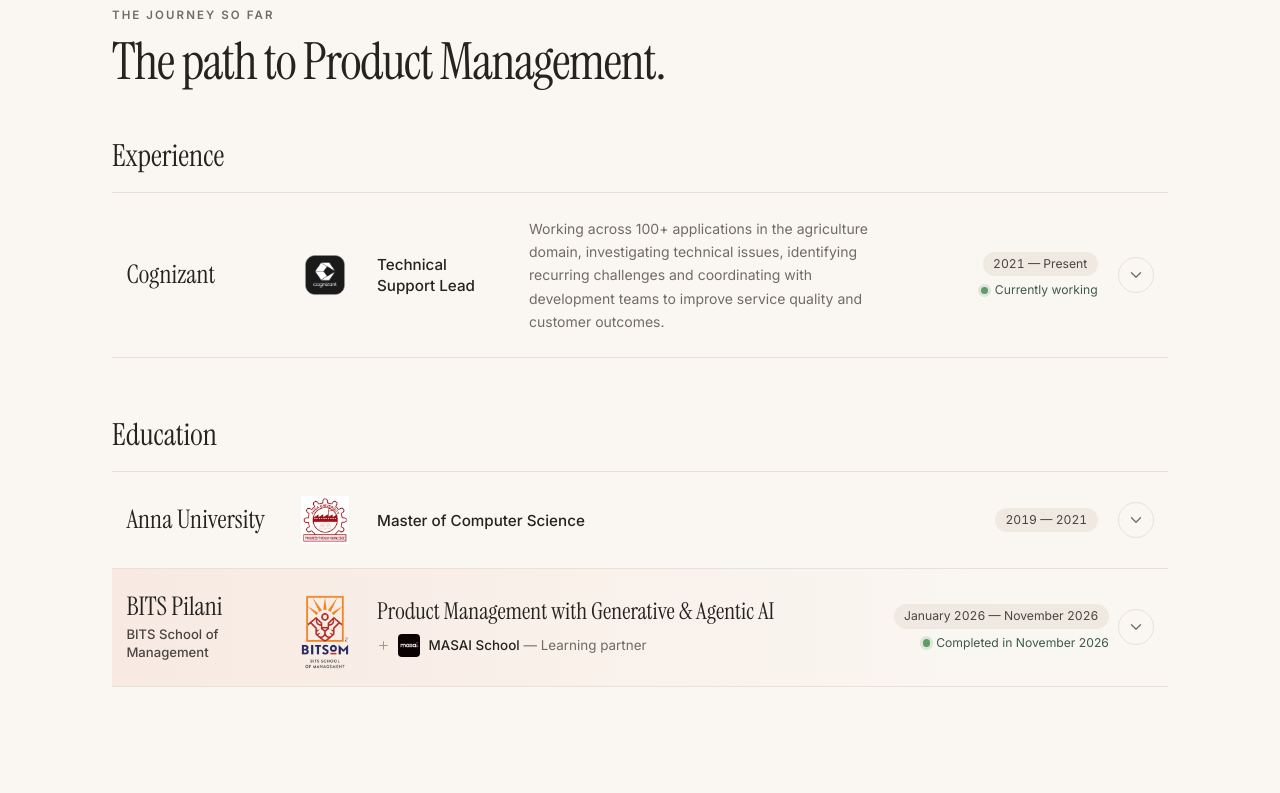
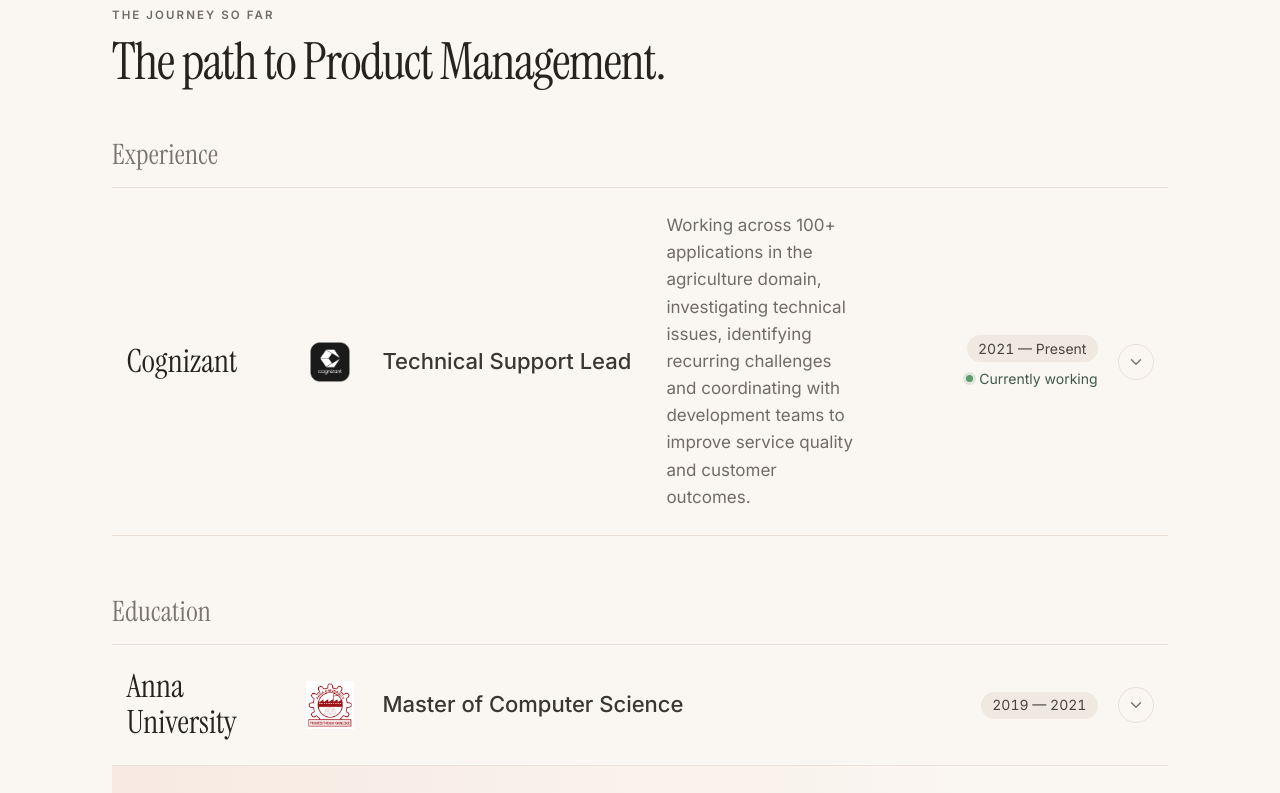
Before and after one commit to Gopika26-byte/gopikasoundar, a React (Vite) app: page / in a window 1280 px wide. Shown: the part 7840-8633 px from the top of the page. Built offline with nearby package versions, Linux system fonts and the light colour scheme.

Commit message:
Give company and school names a clearer place in the journey.

```diff
--- a/src/index.css
+++ b/src/index.css
@@ -2575,12 +2575,13 @@ h2[id] {
 }
 
 .journey-group-title {
-  margin: 0 0 1rem;
+  margin: 0 0 0.85rem;
   font-family: var(--font-serif);
-  font-size: 1.9rem;
+  font-size: 1.5rem;
   font-weight: 400;
-  line-height: 1.1;
-  color: var(--color-ink);
+  line-height: 1.15;
+  letter-spacing: 0.01em;
+  color: #7a746d;
 }
 
 .journey-list {
@@ -2642,18 +2643,18 @@ h2[id] {
 .journey-name-primary {
   display: block;
   font-family: var(--font-serif);
-  font-size: 1.55rem;
-  line-height: 1.1;
+  font-size: 1.75rem;
+  line-height: 1.12;
   color: var(--color-ink);
 }
 
 .journey-name-sub {
   display: block;
-  margin-top: 0.3rem;
-  font-size: 0.82rem;
+  margin-top: 0.28rem;
+  font-size: 0.9375rem;
   font-weight: 500;
   line-height: 1.35;
-  color: #4a4540;
+  color: #5c564f;
 }
 
 .journey-logo {
@@ -2677,25 +2678,18 @@ h2[id] {
 
 .journey-role {
   grid-area: role;
-  margin-top: 0.9rem;
-  font-size: 0.95rem;
+  margin-top: 0.45rem;
+  font-size: 1.25rem;
   font-weight: 500;
-  line-height: 1.4;
-  color: var(--color-ink);
-}
-
-.journey-role--program {
-  font-family: var(--font-serif);
-  font-size: 1.35rem;
-  font-weight: 400;
-  line-height: 1.2;
+  line-height: 1.35;
+  color: #3a3632;
 }
 
 .journey-desc {
   grid-area: desc;
-  margin-top: 0.45rem;
-  font-size: 0.875rem;
-  line-height: 1.65;
+  margin-top: 0.4rem;
+  font-size: 1rem;
+  line-height: 1.6;
   color: var(--color-muted);
 }
 
@@ -2704,9 +2698,9 @@ h2[id] {
   display: inline-flex;
   flex-wrap: wrap;
   align-items: center;
-  gap: 0.5rem;
-  margin-top: 0.6rem;
-  font-size: 0.84rem;
+  gap: 0.45rem 0.5rem;
+  margin-top: 0.45rem;
+  font-size: 0.9375rem;
   line-height: 1.4;
 }
 
@@ -2740,12 +2734,11 @@ h2[id] {
 }
 
 .journey-period {
-  padding: 0.3rem 0.65rem;
-  font-size: 0.76rem;
+  padding: 0.28rem 0.7rem;
+  font-size: 0.875rem;
   font-variant-numeric: tabular-nums;
-  line-height: 1.2;
+  line-height: 1.3;
   color: #4a4540;
-  white-space: nowrap;
   background: #efe9e1;
   border-radius: 999px;
 }
@@ -2754,10 +2747,9 @@ h2[id] {
   display: inline-flex;
   align-items: center;
   gap: 0.4rem;
-  font-size: 0.76rem;
-  line-height: 1.2;
+  font-size: 0.875rem;
+  line-height: 1.3;
   color: var(--color-sage-deep);
-  white-space: nowrap;
 }
 
 .journey-status-dot {
@@ -2852,8 +2844,8 @@ h2[id] {
 
 .journey-copy {
   margin: 0;
-  font-size: 0.92rem;
-  line-height: 1.7;
+  font-size: 1rem;
+  line-height: 1.65;
   color: var(--color-ink);
 }
 
@@ -2866,7 +2858,7 @@ h2[id] {
 }
 
 .journey-copy--small {
-  font-size: 0.84rem;
+  font-size: 0.9375rem;
   line-height: 1.6;
   color: #4a4540;
 }
@@ -3102,11 +3094,11 @@ h2[id] {
   }
 
   .journey-name-primary {
-    font-size: 1.45rem;
+    font-size: 1.75rem;
   }
 
   .journey-role {
-    margin-top: 0.55rem;
+    margin-top: 0.4rem;
   }
 
   .journey-partner,
@@ -3180,6 +3172,7 @@ h2[id] {
 
   .journey-role {
     margin-top: 0.3rem;
+    font-size: 1.3125rem;
   }
 
   .journey-desc {
@@ -3232,13 +3225,14 @@ h2[id] {
 
 @media (min-width: 1024px) {
   .journey-group-title {
-    margin-bottom: 1.25rem;
+    margin-bottom: 1rem;
+    font-size: 1.75rem;
   }
 
   .journey-row {
     grid-template-columns:
-      minmax(0, 1fr) 4rem minmax(0, 0.9fr) minmax(0, 2.35fr)
-      12.75rem 2.25rem;
+      minmax(9.5rem, 0.9fr) 4rem minmax(16.5rem, 1.05fr) minmax(0, 2fr)
+      14rem 2.25rem;
     grid-template-areas: "name logo role desc meta chev";
     column-gap: 1.25rem;
     padding: 1.5rem 0.9rem;
@@ -3259,20 +3253,18 @@ h2[id] {
   }
 
   .journey-name-primary {
-    font-size: 1.6rem;
-  }
-
-  .journey-role,
-  .journey-desc {
+    font-size: 2rem;
+  }
+
+  .journey-role {
     margin-top: 0;
+    font-size: 1.375rem;
   }
 
   .journey-desc {
     max-width: none;
-  }
-
-  .journey-role--program {
-    font-size: 1.45rem;
+    margin-top: 0;
+    font-size: 1.0625rem;
   }
 
   .journey-entry--featured .journey-role {
```
